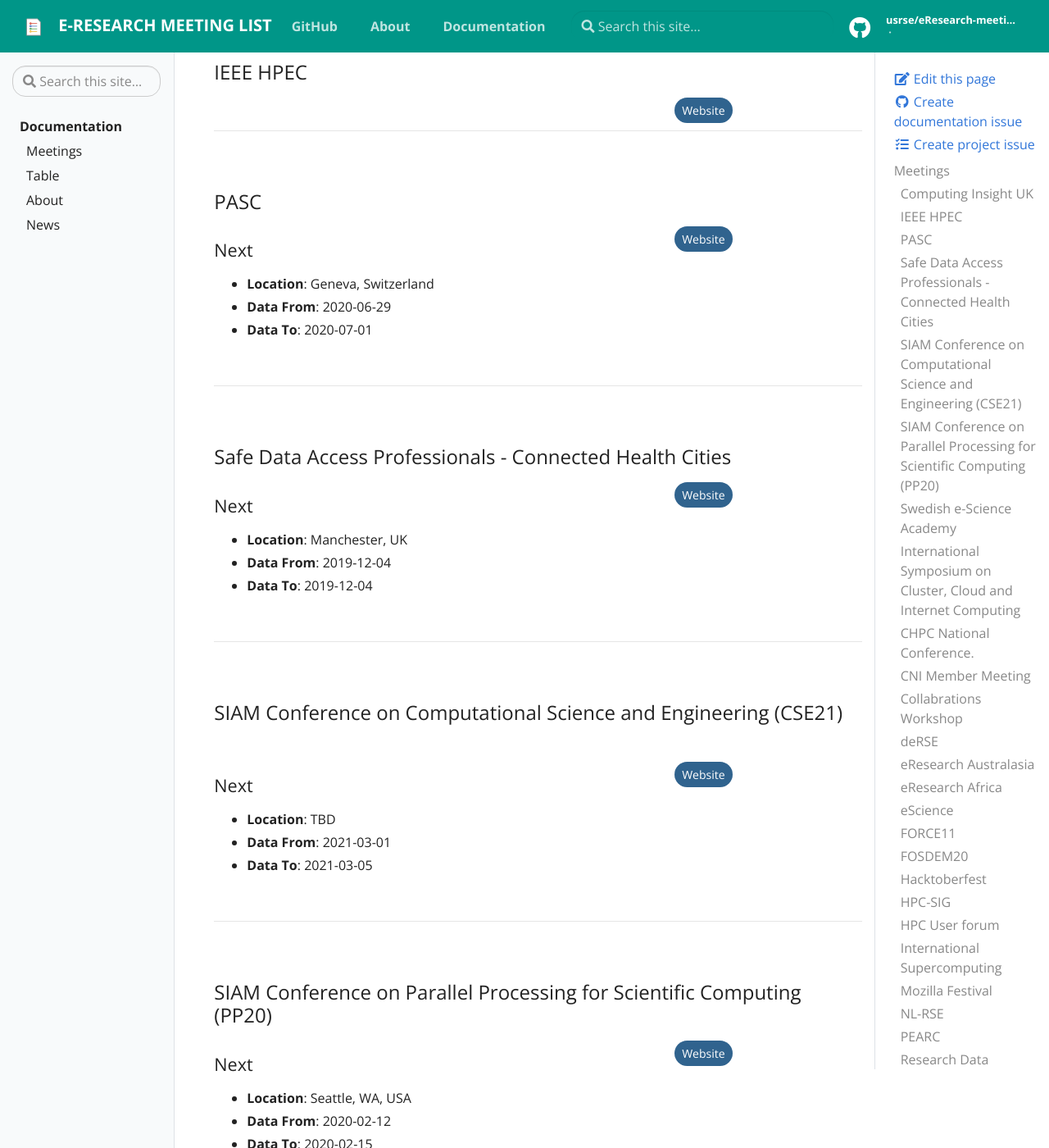
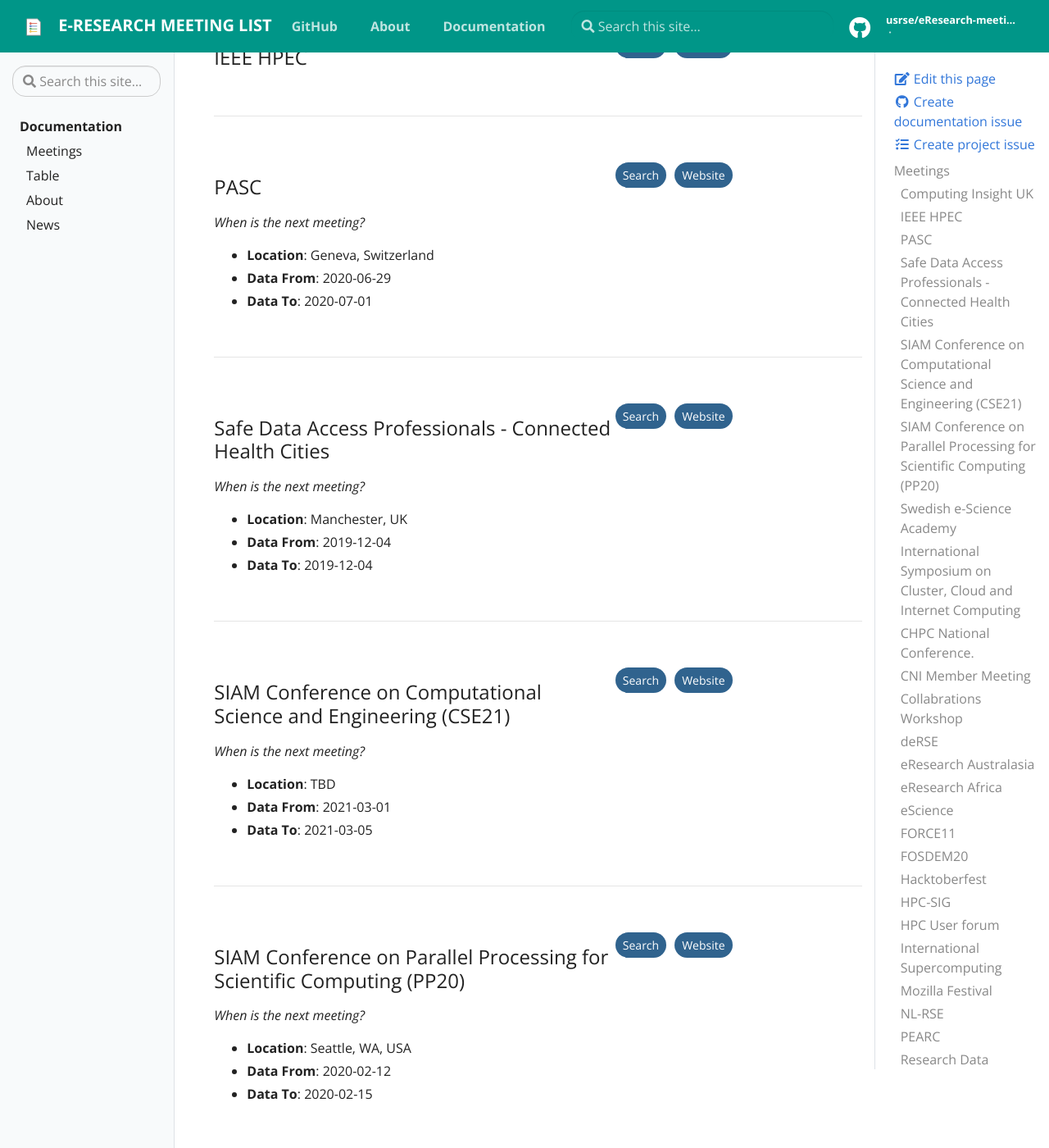
Before and after one commit to jamespjh/eResearch-meeting-list, a Jekyll site: the page built from _docs/meetings.md, in a window 1280 px wide and 1400 px high, scrolled down 503 px. Shown: the whole window at 82% size. Built offline with Jekyll 4.4.1, drawn with Linux system fonts in a browser that asks for light colours; some of the changed text lies outside the part shown.

Commit message:
rendering as data table that can be searched
Signed-off-by: Vanessa Sochat <vsochat@stanford.edu>

```diff
--- a/_docs/meetings.md
+++ b/_docs/meetings.md
@@ -11,16 +11,17 @@
 
 {% for meeting in site.data %}{% if meeting[0] != "toc" and meeting[0] != "navigation" %}
 
+{% if meeting[1].link %}<a href="{{ meeting[1].link }}" target="_blank"><button style="float:right" class="btn btn-sm btn-primary">Website</button></a>{% endif %}<a target="_blank" href="{{ site.tag_search_endpoint }}{{ meeting[1].name }}"><button style="float:right; margin-right:10px; margin-bottom:20px" class="btn btn-sm btn-primary">Search</button></a>
+
 <h3>{{ meeting[1].name }}</h3>
 
-{% if meeting[1].link %}<a href="{{ meeting[1].link }}" target="_blank"><button style="float:right" class="btn btn-sm btn-primary">Website</button></a>{% endif %}
-
-{% if meeting[1].next %}<h4>Next</h4>
+{% if meeting[1].next %}<p style="font-style:italic">When is the next meeting?</p>
  - **Location**: {{ meeting[1].next.location }}
  - **Data From**: {{ meeting[1].next.date-from }}
  - **Data To**: {{ meeting[1].next.date-to }}
 {% endif %}
 {% endif %}
+
 <br>
 <hr>
 <br>{% endfor %}
```
Also changed, not shown: _docs/table.md (+3 -2 lines).
